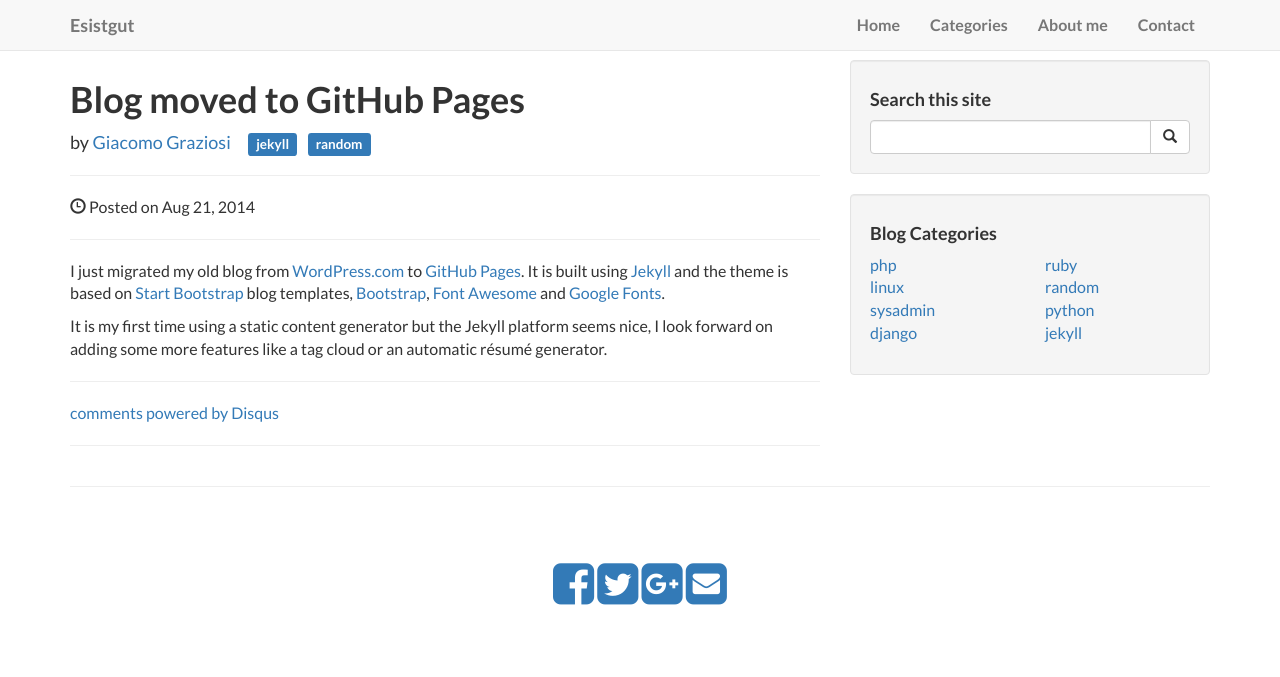
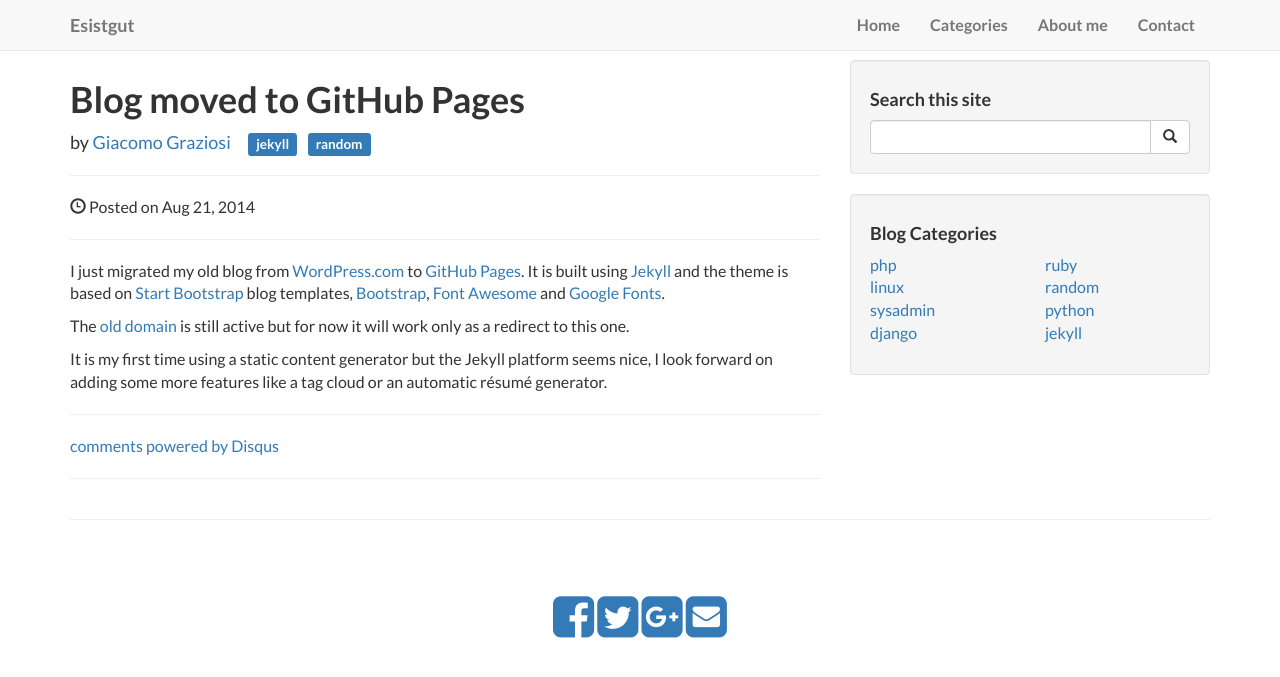
Before and after one commit to esistgut/esistgut.github.io, a Jekyll site: the page built from _posts/2014-08-21-blog-moved-to-github-pages.markdown, in a window 1280 px wide. Shown: the top 677 px of the page. Built offline with Jekyll 4.4.1, drawn with Linux system fonts in a browser that asks for light colours; nearby versions of some CDN libraries; comment, search, counter and statistics services are not loaded.

Commit message:
blog-moved-to-github-pages edit

```diff
--- a/_posts/2014-08-21-blog-moved-to-github-pages.markdown
+++ b/_posts/2014-08-21-blog-moved-to-github-pages.markdown
@@ -7,6 +7,8 @@
 tags: jekyll, ruby, wordpress, bootstrap
 ---
 
-I just migrated my old blog from [WordPress.com](http://wordpress.com/) to [GitHub Pages](https://pages.github.com/). It is built using [Jekyll](http://jekyllrb.com/) and the theme is based on [Start Bootstrap](http://startbootstrap.com/) blog templates, [Bootstrap](http://getbootstrap.com/), [Font Awesome](http://fortawesome.github.io/Font-Awesome/) and [Google Fonts](https://www.google.com/fonts).
+I just migrated my old blog from [WordPress.com](http://wordpress.com) to [GitHub Pages](https://pages.github.com). It is built using [Jekyll](http://jekyllrb.com) and the theme is based on [Start Bootstrap](http://startbootstrap.com) blog templates, [Bootstrap](http://getbootstrap.com), [Font Awesome](http://fortawesome.github.io/Font-Awesome) and [Google Fonts](https://www.google.com/fonts).
+
+The [old domain](http://giacomo.graziosi.info) is still active but for now it will work only as a redirect to this one.
 
 It is my first time using a static content generator but the Jekyll platform seems nice, I look forward on adding some more features like a tag cloud or an automatic résumé generator.
```
